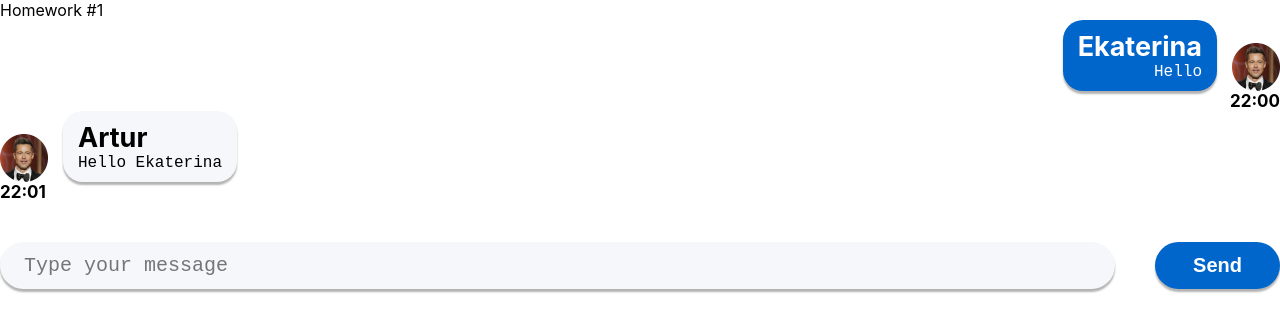
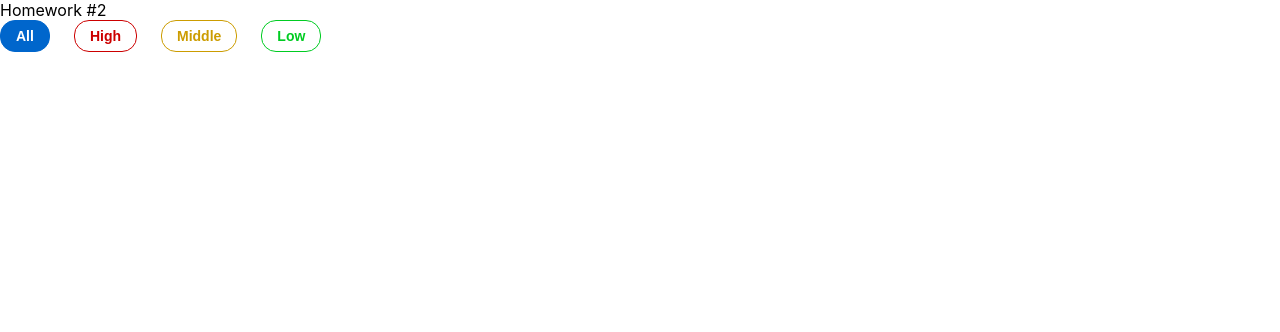
Before and after one commit to ArturLimaiko/homework-new, a React (Create React App) app: page /#/ in a window 1280 px wide. Shown: the top 332 px of the page. Built offline with nearby package versions, Linux system fonts and the light colour scheme.

Commit message:
begin hw2 week 2

```diff
--- a/src/s1-main/App.tsx
+++ b/src/s1-main/App.tsx
@@ -1,13 +1,13 @@
 import React from 'react'
 import s from './App.module.css'
-import HW1 from '../s2-homeworks/hw01/HW1'
+import HW2 from "../s2-homeworks/hw02/HW2";
 
 function App() {
     return (
         <div className={s.App}>
-            <HW1/>
+            {/*<HW1/>*/}
             {/*раскомментировать по ходу выполнения*/}
-            {/*<HW2/>*/}
+            <HW2/>
             {/*<HW3/>*/}
             {/*<HW4/>*/}
 
--- a/src/s2-homeworks/hw02/HW2.tsx
+++ b/src/s2-homeworks/hw02/HW2.tsx
@@ -11,22 +11,22 @@
 * 6 - дописать тип и логику функции deleteAffairCallback
 * 7 - в файле Affairs.tsx дописать типизацию пропсов
 * 8 - в файле Affairs.tsx дописать логику функций setAll, setHigh, setMiddle, setLow
-* 9 - в файле Affair.tsx дописать типизацию пропсов
+* 9 - в файле Affair.tsx дописать типизацию пропсов //тут остановился
 * 10 - в файле Affair.tsx дописать функции deleteCallback и использовать
 * 11 - в файле Affair.tsx отобразить приходящие данные
 * */
 
 // types
-export type AffairPriorityType = any // need to fix any
+export type AffairPriorityType = string
 export type AffairType = {
-    _id: any // need to fix any
-    name: any // need to fix any
+    _id: number
+    name: string
     priority: AffairPriorityType
 }
 export type FilterType = 'all' | AffairPriorityType
 
 // constants
-const defaultAffairs: any = [ // need to fix any
+const defaultAffairs: AffairType[] = [
     {_id: 1, name: 'React', priority: 'high'}, // студенты могут изменить содержимое name и количество элементов в массиве, ...priority не менять!
     {_id: 2, name: 'anime', priority: 'low'},
     {_id: 3, name: 'games', priority: 'low'},
@@ -35,23 +35,21 @@
 ]
 
 // pure helper functions
-export const filterAffairs = (affairs: any, filter: any): any => { // need to fix any
+export const filterAffairs = (affairs: AffairType[] , filter: AffairPriorityType):AffairType[] => {
+    return  affairs.filter(f => f.priority === filter)// need to fix
+}
+export const deleteAffair = (affairs: AffairType[], _id: number): AffairType[] => { // need to fix any
 
-
-    return affairs // need to fix
-}
-export const deleteAffair = (affairs: any, _id: any): any => { // need to fix any
-
-    return affairs // need to fix
+    return affairs.filter(a => a._id !== _id)
 }
 
 function HW2() {
-    const [affairs, setAffairs] = useState<any>(defaultAffairs) // need to fix any
+    const [affairs, setAffairs] = useState<AffairType[]>(defaultAffairs) // need to fix any
     const [filter, setFilter] = useState<FilterType>('all')
 
     const filteredAffairs = filterAffairs(affairs, filter)
-    const deleteAffairCallback = (_id: any) => { // need to fix any
-        // need to fix
+    const deleteAffairCallback = (_id: number) => { // need to fix any
+        setAffairs(deleteAffair(affairs, _id))
     }
 
     return (
--- a/src/s2-homeworks/hw02/affairs/Affairs.tsx
+++ b/src/s2-homeworks/hw02/affairs/Affairs.tsx
@@ -4,24 +4,24 @@
 import s from './Affairs.module.css'
 
 type AffairsPropsType = {
-    data: any // need to fix any
-    setFilter: any
-    deleteAffairCallback: any
+    data: AffairType[] // need to fix any
+    setFilter: (filter: FilterType) => void
+    deleteAffairCallback: (_id: number) => void
     filter: FilterType
 }
 
 function Affairs(props: AffairsPropsType) {
     const setAll = () => {
-        // need to fix
+        props.setFilter('all')
     }
     const setHigh = () => {
-        // need to fix
+        props.setFilter('active')
     }
     const setMiddle = () => {
-        // need to fix
+        props.setFilter( 'middle')
     }
     const setLow = () => {
-        // need to fix
+        props.setFilter('low')
     }
 
     const cnAll = s.button + ' ' + s.all + (props.filter === 'all' ? ' ' + s.active : '')
--- a/src/s2-homeworks/hw02/affairs/affair/Affair.tsx
+++ b/src/s2-homeworks/hw02/affairs/affair/Affair.tsx
@@ -6,7 +6,7 @@
 type AffairPropsType = {
     // key не нужно типизировать
     affair: AffairType
-    deleteAffairCallback: any // need to fix any
+    deleteAffairCallback: (_id:number)=> void // need to fix any
 }
 
 function Affair(props: AffairPropsType) {
```
